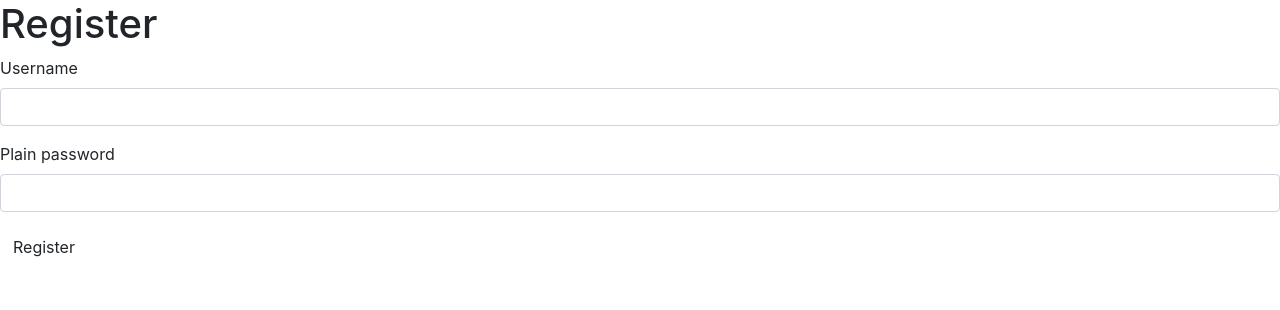
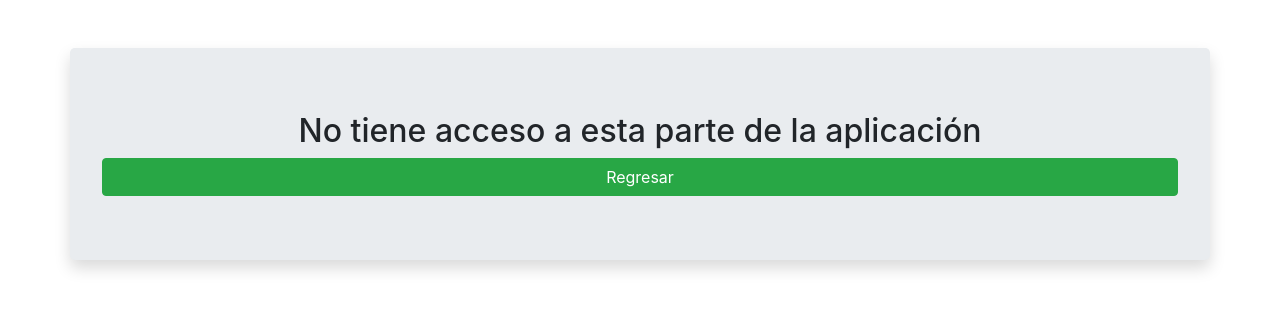
Before and after one commit to trevenk/si-part-1, a Symfony app: template templates/registration/register.html.twig in a window 1280 px wide. Shown: the top 310 px of the page. Run offline with Twig, Linux system fonts and the light colour scheme; the template is opened without the code that fills it, so the values that code supplies are empty; form fields are guessed from the names that the template uses; some libraries are stand-ins or nearby versions.

Commit message:
Metiendo un poco de estilo
el formulario por defecto esta feote y estoy tratando de darle un poco de forma, pero esta eso un poco jodio

```diff
--- a/templates/registration/register.html.twig
+++ b/templates/registration/register.html.twig
@@ -3,12 +3,21 @@
 {% block title %}Register{% endblock %}
 
 {% block body %}
-    <h1>Register</h1>
+
+    <div class="mt-5 jumbotron shadow container justify-content-center text-center">
+    {% if is_granted('ROLE_ADMIN') %}
+    <h1>Registrar nuevo usuario</h1>
 
     {{ form_start(registrationForm) }}
         {{ form_row(registrationForm.username) }}
         {{ form_row(registrationForm.plainPassword) }}
 
-        <button class="btn">Register</button>
+        <button class="btn btn-block btn-success">Register</button>
     {{ form_end(registrationForm) }}
+
+    {% else %}
+    <h2>No tiene acceso a esta parte de la aplicaci&oacute;n</h2>
+    <a href="{{ path('app_roles_show') }}" class="btn btn-block btn-success">Regresar</a>
+    {% endif %}
+    </div>
 {% endblock %}
```
Also changed, not shown: templates/roles/admin/admin-dashboard.html.twig (+6 -12 lines).
